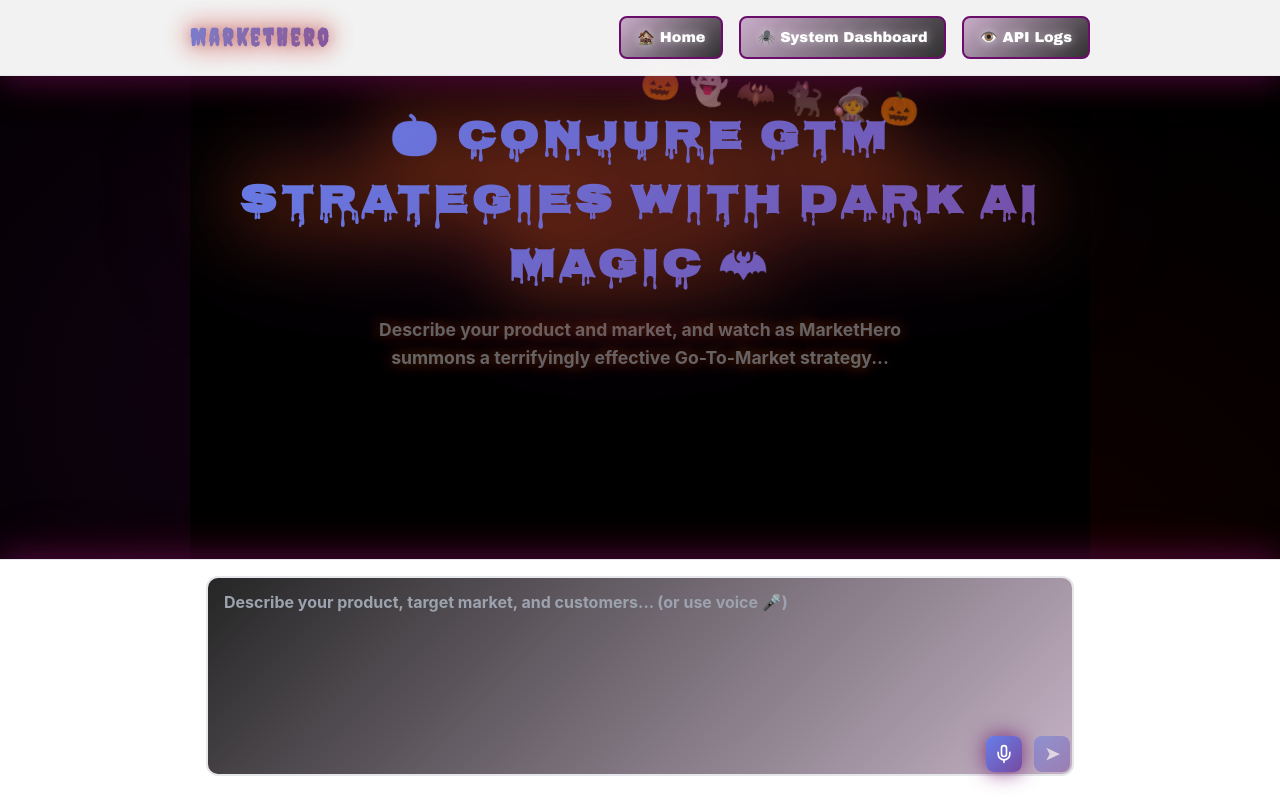
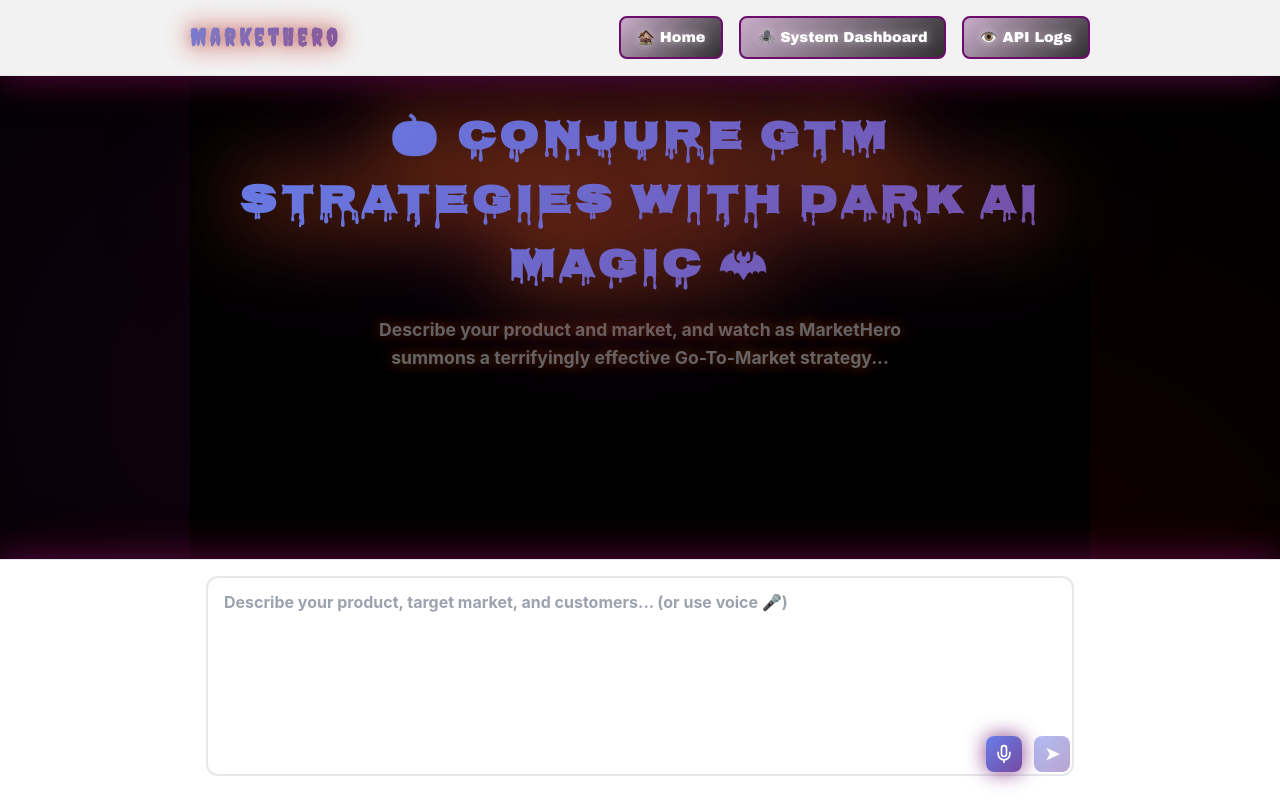
Before and after one commit to mmteles/GTMarket, a website: page public/index.html in a window 1280 px wide. Drawn offline with Linux system fonts and the light colour scheme; a web font is replaced by a local one.

Commit message:
fix: remove emoji decorations, make text white, enlarge logo, fix button clicks

```diff
--- a/public/halloween-theme.css
+++ b/public/halloween-theme.css
@@ -81,7 +81,7 @@ html {
 
 .logo {
     font-family: 'Creepster', cursive;
-    font-size: 3rem;
+    font-size: 4rem;
     font-weight: 900;
     background: linear-gradient(135deg, var(--halloween-orange) 0%, var(--halloween-purple) 100%);
     -webkit-background-clip: text;
@@ -92,7 +92,7 @@ html {
     align-items: center;
     gap: 1rem;
     animation: flicker 3s infinite;
-    letter-spacing: 3px;
+    letter-spacing: 4px;
     filter: drop-shadow(0 0 10px rgba(107, 14, 107, 0.8));
 }
 
@@ -160,17 +160,6 @@ html {
     padding: 4rem 1rem;
     margin-bottom: 2rem;
     position: relative;
-}
-
-.welcome::before {
-    content: '🎃 👻 🦇 🐈‍⬛ 🧙‍♀️ 🎃';
-    position: absolute;
-    top: 0;
-    left: 50%;
-    transform: translateX(-50%);
-    font-size: 2rem;
-    opacity: 0.6;
-    animation: spookyFloat 3s ease-in-out infinite;
 }
 
 .welcome h1 {
@@ -294,6 +283,17 @@ html {
     text-shadow: 0 0 10px rgba(255, 255, 255, 0.5);
 }
 
+/* Button Group */
+.button-group {
+    position: absolute;
+    right: 1.25rem;
+    bottom: 0.75rem;
+    display: flex;
+    gap: 0.75rem;
+    align-items: center;
+    z-index: 100;
+}
+
 .send-button, .mic-button {
     width: 48px;
     height: 48px;
@@ -310,6 +310,9 @@ html {
     display: flex;
     align-items: center;
     justify-content: center;
+    position: relative;
+    z-index: 100;
+    pointer-events: auto;
 }
 
 .btn:hover, .action-btn:hover, .send-button:hover:not(:disabled), .mic-button:hover {
@@ -346,9 +349,9 @@ html {
     min-height: 70px;
     max-height: 250px;
     padding: 1rem 13rem 1rem 1.5rem;
-    border: 3px solid var(--halloween-purple);
+    border: none;
     border-radius: 12px;
-    background: linear-gradient(135deg, rgba(26, 26, 26, 0.95) 0%, rgba(61, 0, 61, 0.3) 100%);
+    background: transparent;
     color: #ffffff;
     font-family: 'Butcherman', cursive;
     font-size: 1.2rem;
@@ -360,8 +363,6 @@ html {
 
 .input-box:focus {
     outline: none;
-    border-color: var(--halloween-orange);
-    box-shadow: var(--spooky-glow), var(--purple-glow);
 }
 
 .input-box::placeholder {
@@ -571,6 +572,13 @@ tr:hover {
     box-shadow: 0 -4px 30px rgba(107, 14, 107, 0.5), 0 0 50px rgba(139, 0, 0, 0.3);
 }
 
+.input-wrapper {
+    max-width: 900px;
+    margin: 0 auto;
+    padding: 0 1rem;
+    position: relative;
+}
+
 /* Force black backgrounds everywhere */
 .container, .main-container, .page, .content, .wrapper,
 .dashboard, .logs, .sop-view, section, article, main {
```
